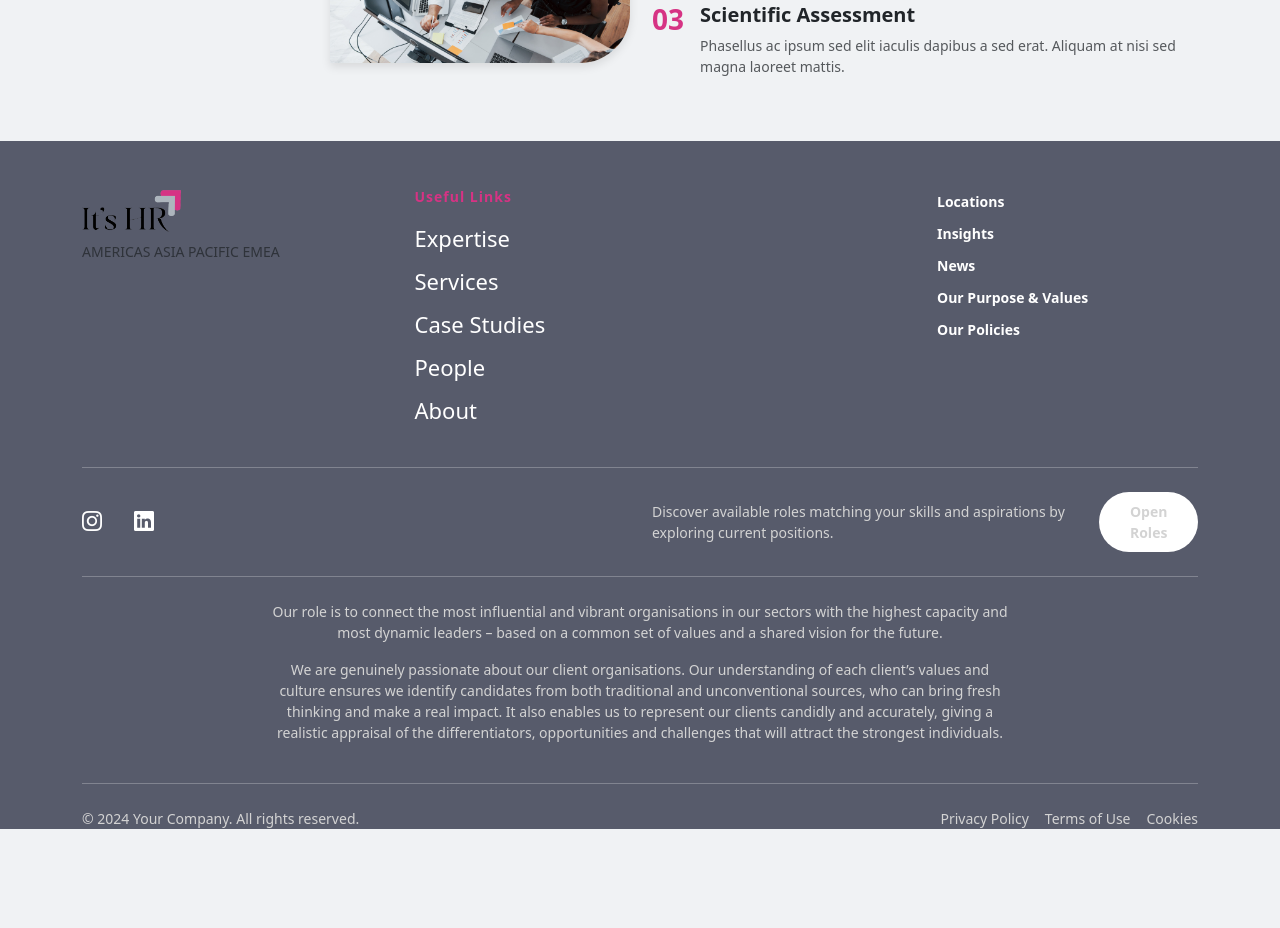
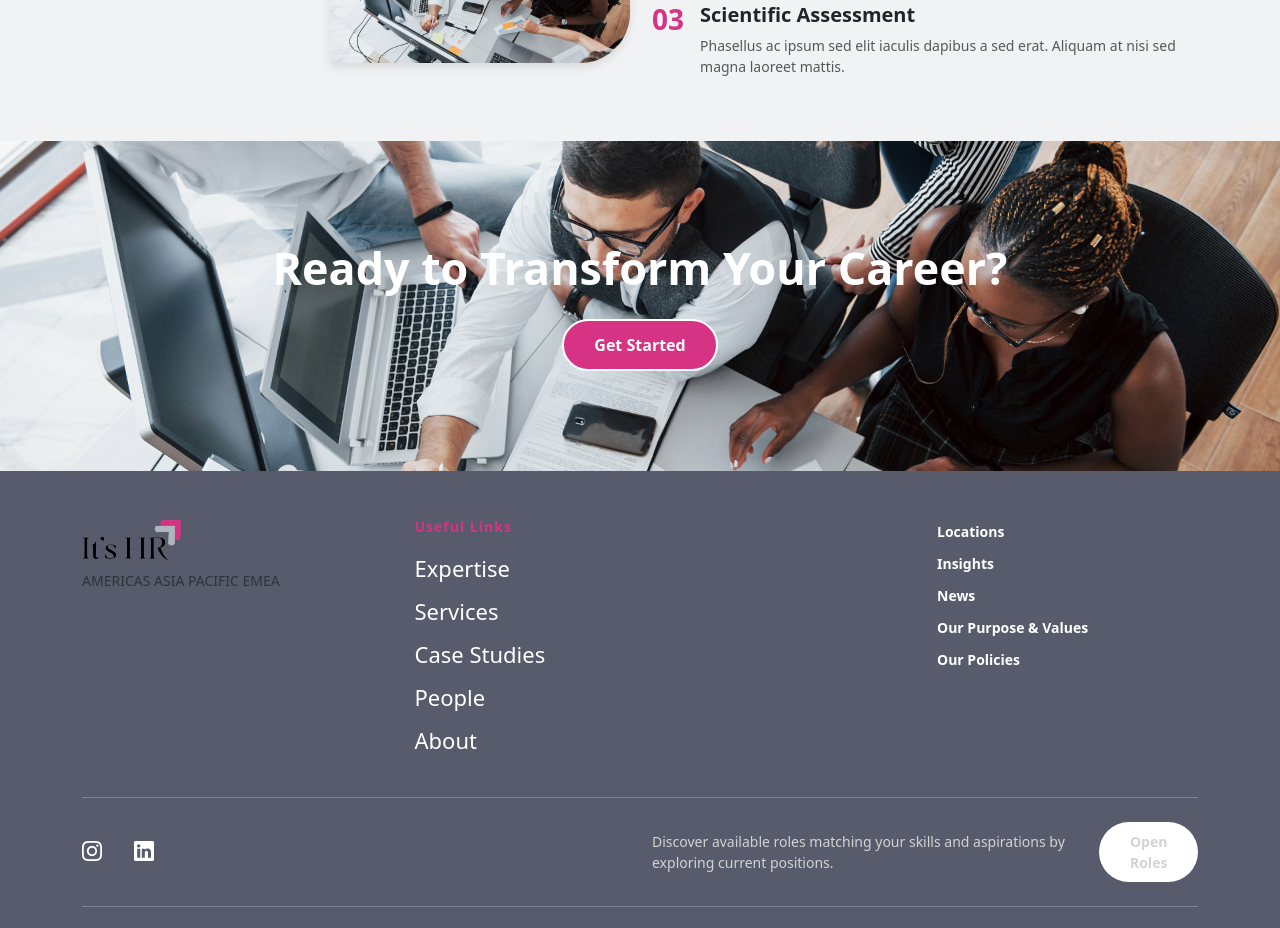
Before and after one commit to mariaakhil/hrproject, a plain HTML site: page about_us.html in a window 1280 px wide. Shown: the part 2097-3025 px from the top of the page. Before the commit the page ends 2926 px from the top, so only its background shows below. Drawn offline with nearby package versions, Linux system fonts and the light colour scheme; some icons are missing.

Commit message:
updated files

```diff
--- a/about_us.html
+++ b/about_us.html
@@ -354,6 +354,36 @@ body{
     flex-direction: column;
   }
 }
+
+
+/* CTA Banner Section */
+.cta-banner-section {
+  background: url('Managed_IT_Service_Slider_Image.jpg') center center/cover no-repeat;
+  background-attachment: fixed;
+
+  color: white;
+  padding: 100px 20px;
+  min-height: 300px;
+  position: relative;
+}
+
+.cta-btn {
+  background-color: #d63384;
+  color: #fff;
+  padding: 12px 30px;
+  border-radius: 30px;
+  font-weight: 600;
+  font-size: 16px;
+  border: 2px solid white;
+  transition: all 0.3s ease;
+  text-decoration: none;
+}
+
+.cta-btn:hover {
+  background-color: transparent;
+  color: white;
+  border-color: white;
+}
 </style>
 <body>
    <!-- Navbar -->
@@ -623,6 +653,14 @@ body{
     </div>
   </section>
 
+  <section class="cta-banner-section text-center d-flex align-items-center justify-content-center">
+    <div class="container">
+      <h2 class="fw-bold mb-4" style="font-size: 2.8rem;">
+        Ready to Transform Your Career?
+      </h2>
+      <a href="#" class="btn cta-btn">Get Started</a>
+    </div>
+  </section>
 
 
 
--- a/css/about.css
+++ b/css/about.css
@@ -515,3 +515,53 @@ margin: auto;
     padding: 5px 10px;
   }
 }
+
+
+
+
+
+/* CTA Banner Section */
+.cta-banner-section {
+  background: url('Managed_IT_Service_Slider_Image.jpg') center center/cover no-repeat;
+  background-attachment: fixed;
+
+  color: white;
+  padding: 100px 20px;
+  min-height: 300px;
+  position: relative;
+}
+
+.cta-btn {
+  background-color: white;
+  color: #d63384;
+  padding: 12px 30px;
+  border-radius: 30px;
+  font-weight: 600;
+  font-size: 16px;
+  border: 2px solid white;
+  transition: all 0.3s ease;
+  text-decoration: none;
+}
+
+.cta-btn:hover {
+  background-color: transparent;
+  color: white;
+  border-color: white;
+}
+
+/* Responsive */
+@media (max-width: 768px) {
+  .cta-banner-section {
+    padding: 80px 15px;
+  }
+
+  .cta-banner-section h2 {
+    font-size: 2rem;
+  }
+
+  .cta-btn {
+    padding: 10px 24px;
+    font-size: 15px;
+    margin-top: 20px;
+  }
+}
```
Also changed, not shown: index.html (+3 -3 lines).
